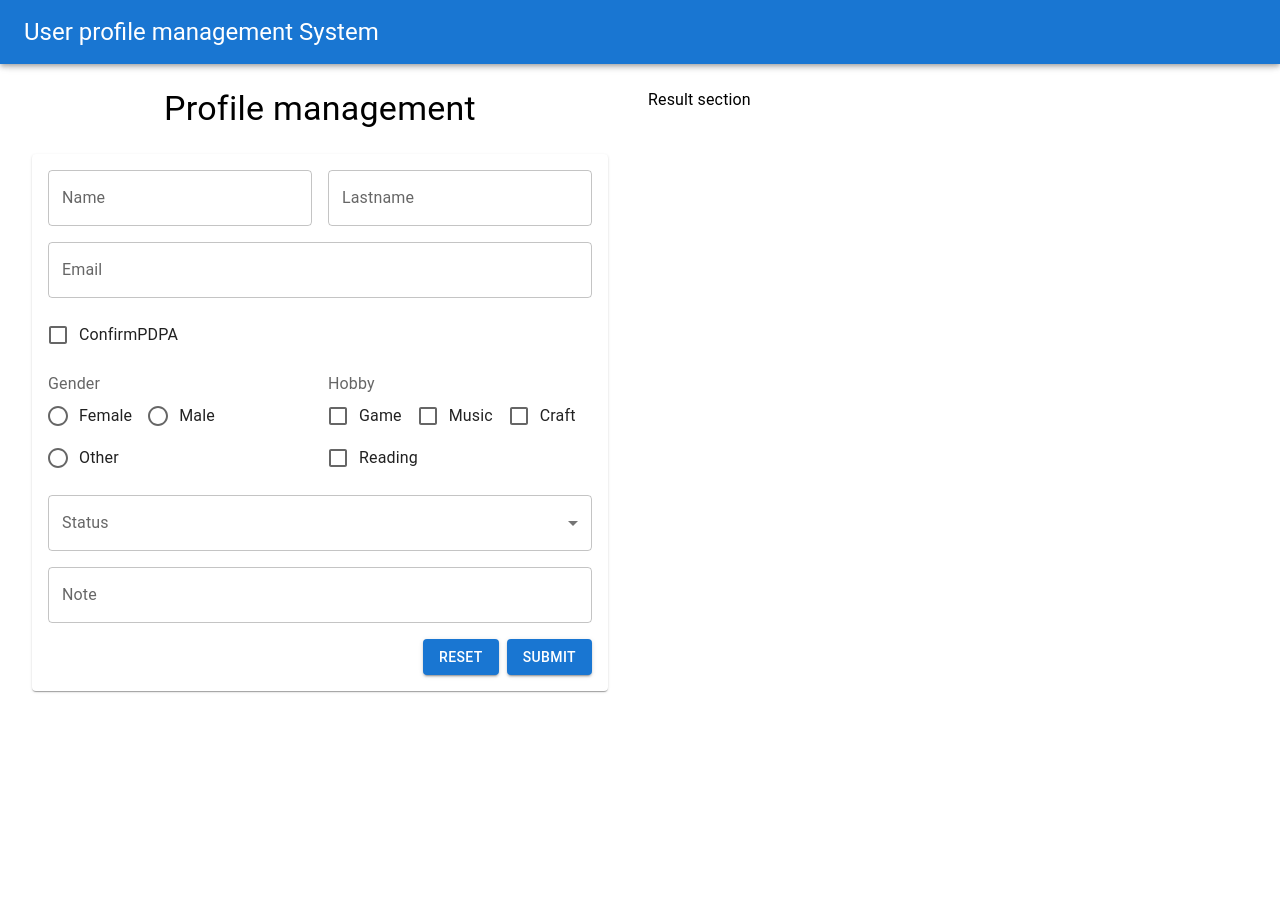
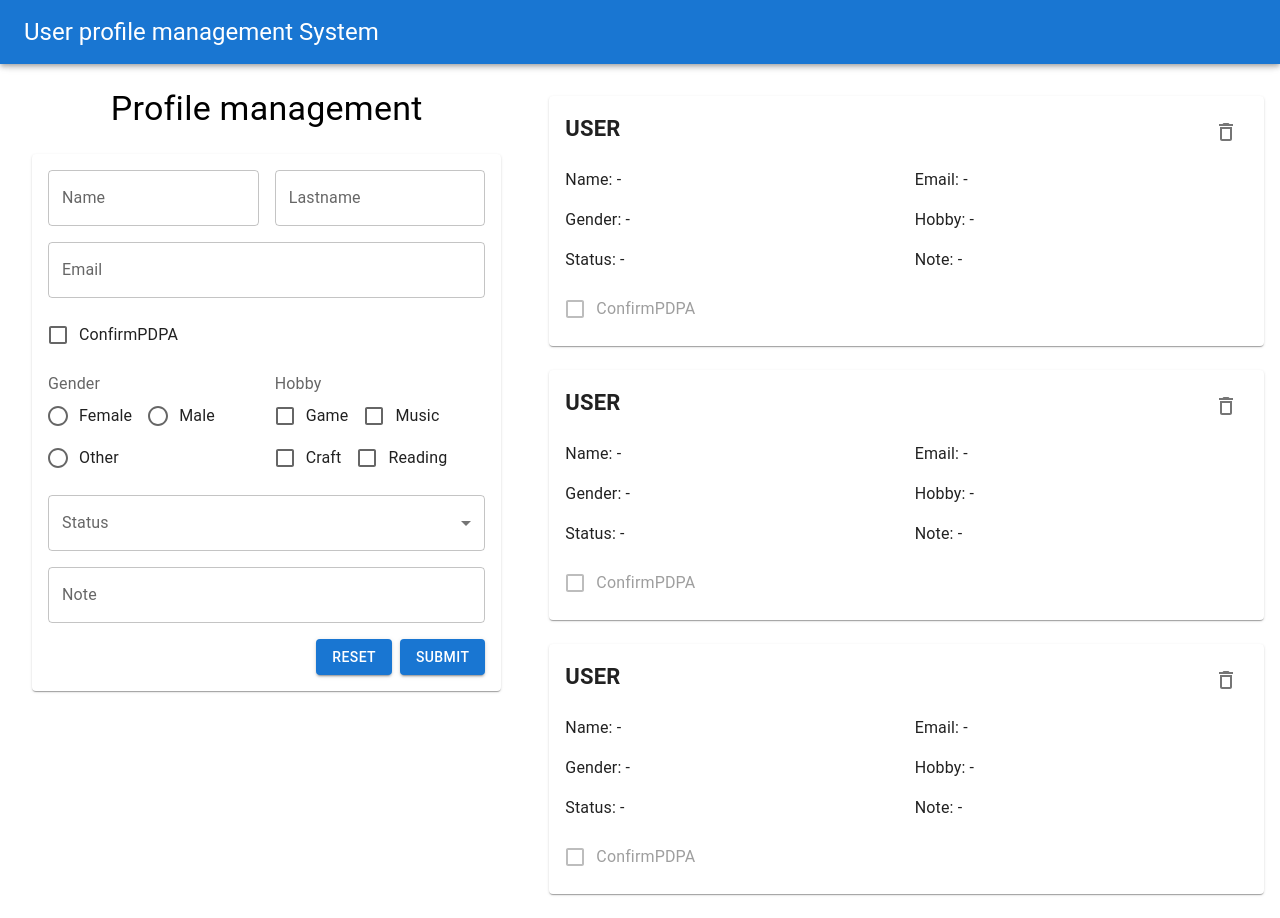
Before and after one commit to MethasakTKL/User-profile-management-Form, a Next.js app: page / in a window 1280 px wide. Before the commit the page ends 800 px from the top, so only its background shows below. Built offline with nearby package versions, Linux system fonts and the light colour scheme.

Commit message:
Create Mockup resultform

```diff
--- a/src/app/components/profileform.tsx
+++ b/src/app/components/profileform.tsx
@@ -19,12 +19,12 @@ import Grid from "@mui/material/Grid2";
 
 export default function ProfileForm() {
   return (
-    <Box>
+    <Box sx={{minWidth: "400px"}}>
       <Typography variant="h4" sx={{ textAlign: "center" }}>
         Profile management
       </Typography>
 
-      <Paper sx={{ margin: 3, padding: 2 }}>
+      <Paper sx={{ margin: 3, padding: 2, }}>
         <Grid container spacing={2}>
           <Grid size={6}>
             <TextField fullWidth id="name" label="Name" variant="outlined" />
@@ -106,7 +106,7 @@ export default function ProfileForm() {
           <Grid size={12}>
             <TextField fullWidth id="note" label="Note" variant="outlined" />
           </Grid>
-          <Grid container size={12} sx={{justifyContent:'flex-end'}}>
+          <Grid container size={12} sx={{ justifyContent: "flex-end" }}>
             <Stack spacing={1} direction="row">
               <Button variant="contained">Reset</Button>
               <Button variant="contained">Submit</Button>
--- a/src/app/components/resultform.tsx
+++ b/src/app/components/resultform.tsx
@@ -1,9 +1,57 @@
-import { Box, Typography } from "@mui/material";
+import { DeleteOutline } from "@mui/icons-material";
+import {
+  Box,
+  Checkbox,
+  FormControlLabel,
+  IconButton,
+  Paper,
+  Stack,
+  Typography,
+} from "@mui/material";
+import Grid from "@mui/material/Grid2";
 
 export default function ResultForm() {
   return (
-    <Box>
-      <Typography>Result section</Typography>
+    <Box sx={{ minWidth: "400px", paddingBottom: 1 }}>
+      <Paper sx={{ margin: 1, padding: 2 }}>
+        <Grid container spacing={2}>
+          <Grid size={11}>
+            <Typography sx={{ fontWeight: "bold", fontSize: 22 }}>
+              USER
+            </Typography>
+          </Grid>
+          <Grid size={1}>
+            <IconButton>
+              <DeleteOutline />
+            </IconButton>
+          </Grid>
+          <Grid size={6}>
+            <Typography>Name: -</Typography>
+          </Grid>
+          <Grid size={6}>
+            <Typography>Email: -</Typography>
+          </Grid>
+          <Grid size={6}>
+            <Typography>Gender: -</Typography>
+          </Grid>
+          <Grid size={6}>
+            <Typography>Hobby: -</Typography>
+          </Grid>
+          <Grid size={6}>
+            <Typography>Status: -</Typography>
+          </Grid>
+          <Grid size={6}>
+            <Typography>Note: -</Typography>
+          </Grid>
+          <Grid size={12}>
+            <FormControlLabel
+              disabled
+              control={<Checkbox />}
+              label="ConfirmPDPA"
+            />
+          </Grid>
+        </Grid>
+      </Paper>
     </Box>
   );
 }
--- a/src/app/page.tsx
+++ b/src/app/page.tsx
@@ -10,11 +10,14 @@ export default function Home() {
     <Box>
       <PageAppBar />
       <Grid container spacing={2} paddingTop={10}>
-        <Grid size={6}>
+        <Grid size={5}>
           <ProfileForm />
         </Grid>
-        <Grid size={6}>
+        <Grid size={7}>
           <ResultForm />
+          <ResultForm />
+          <ResultForm />
+
         </Grid>
       </Grid>
     </Box>
```
